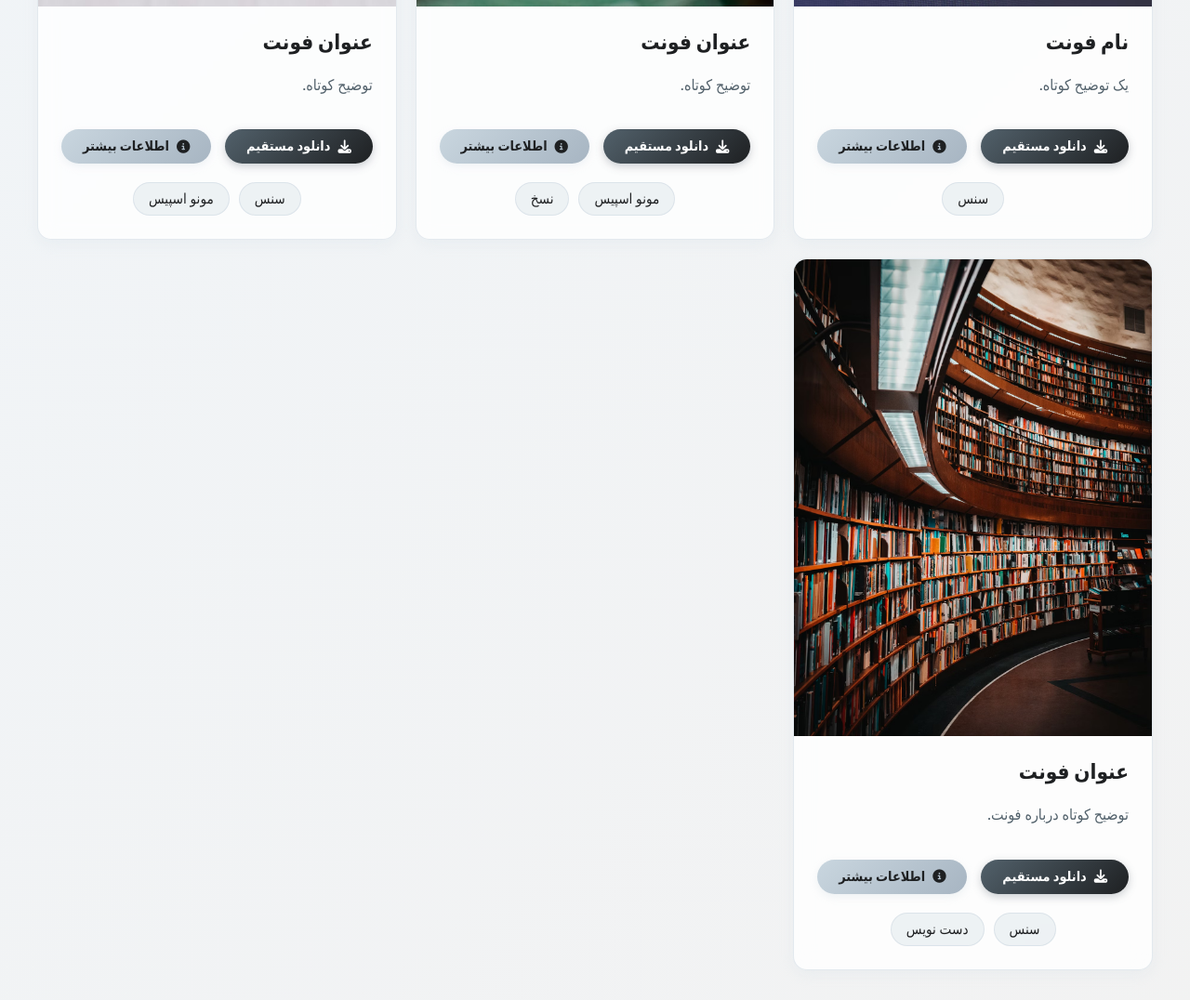
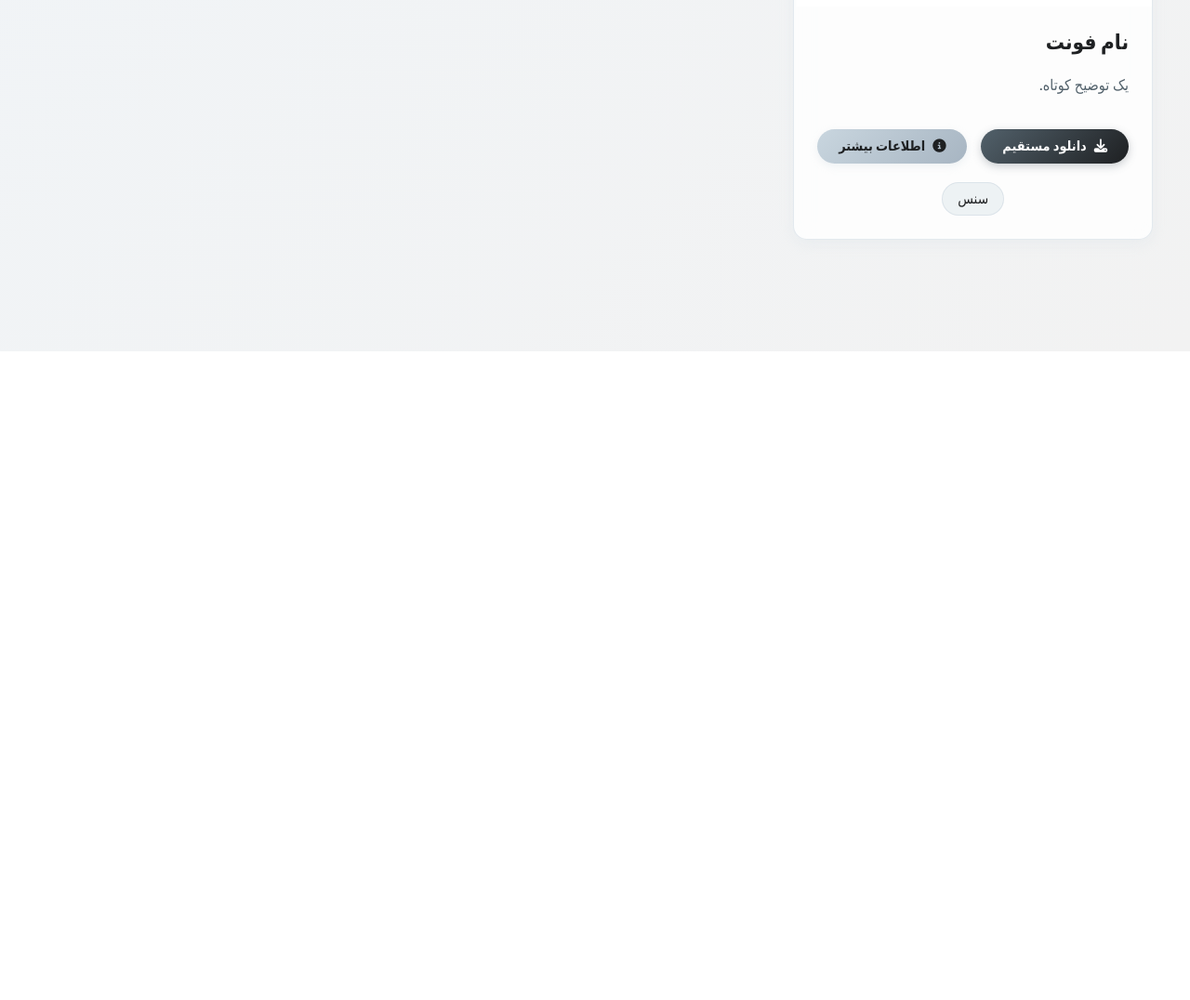
Before and after one commit to AzadQalam/azadqalam.github.io, a plain HTML site: page index.html in a window 1280 px wide. Shown: the part 1020-2096 px from the top of the page at 93% size. After the commit the page ends 1398 px from the top, so only its background shows below. Drawn offline with Linux system fonts and the light colour scheme.

Commit message:
Add files via upload

```diff
--- a/index.html
+++ b/index.html
@@ -55,7 +55,7 @@
 
         <header>
             <h1>پیش‌نمایش فونت‌ها</h1>
-            <p class="subtitle">برای بزرگنمایی تصویر هر فونت، روی آن کلیک کنید. </p>
+            <p class="subtitle">برای مشاهده پیش نمایش کامل هر فونت، روی تصویر آن کلیک کنید. </p>
         </header>
 
         <div class="filter_buttons">
@@ -70,7 +70,7 @@
             <!-- کارت اول -->
             <div class="card" data-tags="سنس">
                 <div class="card_img">
-                    <img src="images/font1-thumb.jpg" alt="کتاب و قلم" data-src="images/font1-large.jpg">
+                    <img src="images/font1-thumb.svg" alt="تصویر فونت" data-src="images/font1-large.svg">
                     <div class="image-overlay">
                         <i class="fas fa-expand"></i>
                     </div>
@@ -96,95 +96,6 @@
                 </div>
             </div>
 
-            <!-- کارت دوم -->
-            <div class="card" data-tags="نسخ,مونو اسپیس">
-                <div class="card_img">
-                    <img src="images/font2-thumb.jpg" alt="کد نویسی" data-src="images/font2-large.jpg">
-                    <div class="image-overlay">
-                        <i class="fas fa-expand"></i>
-                    </div>
-                </div>
-                <div class="card_body">
-                    <div class="card_header">
-                        <h3 class="card_title">عنوان فونت</h3>
-                    </div>
-                    <p class="card_text">توضیح کوتاه.</p>
-                    <div class="card_actions">
-                        <button class="download-btn" data-url="https://example.com/downloads/pars-code.zip" data-title="فونت کد نویسی پارس">
-                            <i class="fas fa-download"></i>
-                            دانلود مستقیم
-                        </button>
-                        <a href="https://example.com/fonts/pars-code" class="info-btn" target="_blank">
-                            <i class="fas fa-info-circle"></i>
-                            اطلاعات بیشتر
-                        </a>
-                    </div>
-                    <div class="card_tags">
-                        <span class="tag" data-name="مونو اسپیس">مونو اسپیس</span>
-                        <span class="tag" data-name="نسخ">نسخ</span>
-                    </div>
-                </div>
-            </div>
-
-            <!-- کارت سوم -->
-            <div class="card" data-tags="سنس,مونو اسپیس">
-                <div class="card_img">
-                    <img src="images/font3-thumb.jpg" alt="طراحی فونت" data-src="images/font3-large.jpg">
-                    <div class="image-overlay">
-                        <i class="fas fa-expand"></i>
-                    </div>
-                </div>
-                <div class="card_body">
-                    <div class="card_header">
-                        <h3 class="card_title">عنوان فونت</h3>
-                    </div>
-                    <p class="card_text">توضیح کوتاه.</p>
-                    <div class="card_actions">
-                        <button class="download-btn" data-url="https://example.com/downloads/fars-mono-font.zip" data-title="فونت فارس مونو">
-                            <i class="fas fa-download"></i>
-                            دانلود مستقیم
-                        </button>
-                        <a href="https://example.com/fonts/fars-mono" class="info-btn" target="_blank">
-                            <i class="fas fa-info-circle"></i>
-                            اطلاعات بیشتر
-                        </a>
-                    </div>
-                    <div class="card_tags">
-                        <span class="tag" data-name="سنس">سنس</span>
-                        <span class="tag" data-name="مونو اسپیس">مونو اسپیس</span>
-                    </div>
-                </div>
-            </div>
-
-            <!-- کارت چهارم -->
-            <div class="card" data-tags="سنس,دست نویس">
-                <div class="card_img">
-                    <img src="images/font4-thumb.jpg" alt="نوشتن فارسی" data-src="images/font4-large.jpg">
-                    <div class="image-overlay">
-                        <i class="fas fa-expand"></i>
-                    </div>
-                </div>
-                <div class="card_body">
-                    <div class="card_header">
-                        <h3 class="card_title">عنوان فونت</h3>
-                    </div>
-                    <p class="card_text">توضیح کوتاه درباره فونت.</p>
-                    <div class="card_actions">
-                        <button class="download-btn" data-url="https://example.com/downloads/jadid.zip" data-title="فونت جدید">
-                            <i class="fas fa-download"></i>
-                            دانلود مستقیم
-                        </button>
-                        <a href="https://example.com/fonts/jadid" class="info-btn" target="_blank">
-                            <i class="fas fa-info-circle"></i>
-                            اطلاعات بیشتر
-                        </a>
-                    </div>
-                    <div class="card_tags">
-                        <span class="tag" data-name="سنس">سنس</span>
-                        <span class="tag" data-name="دست نویس">دست نویس</span>
-                    </div>
-                </div>
-            </div>
 
         </div>
     </div>
```
Also changed, not shown: images/font1-large.svg (added), images/font1-thumb.svg (added).
